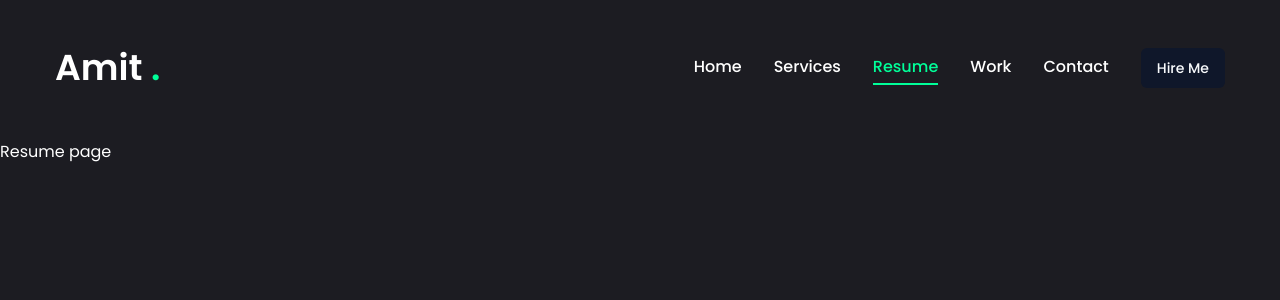
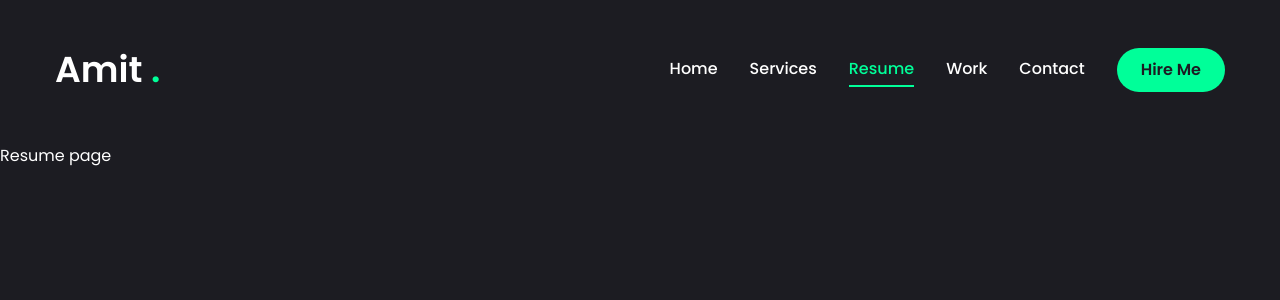
Before and after one commit to Amit-Biswas-WD/N_Portfolio_Website, a Next.js app: page /resume in a window 1280 px wide. Shown: the top 300 px of the page. Built offline with nearby package versions, Linux system fonts and the light colour scheme.

Commit message:
This is Hiring Button

```diff
--- a/components/Header.jsx
+++ b/components/Header.jsx
@@ -1,6 +1,7 @@
 import Link from "next/link";
 import { Nav } from "./Nav";
 import { Button } from "./ui/button";
+import MobileNab from "./MobileNab";
 
 export const Header = () => {
   return (
@@ -17,6 +18,9 @@ export const Header = () => {
             <Button>Hire Me</Button>
           </Link>
         </div>
+        <div className="xl:hidden">
+          <MobileNab />
+        </div>
       </div>
     </header>
   );
--- /dev/null
+++ b/components/MobileNab.jsx
@@ -0,0 +1,64 @@
+"use client";
+
+import { Sheet, SheetContent, SheetTrigger } from "@/components/ui/sheet";
+import Link from "next/link";
+import { usePathname } from "next/navigation";
+import { CiMenuFries } from "react-icons/ci";
+
+const links = [
+  { name: "home", path: "/" },
+  {
+    name: "services",
+    path: "/services",
+  },
+  {
+    name: "resume",
+    path: "/resume",
+  },
+  {
+    name: "work",
+    path: "/work",
+  },
+  {
+    name: "contact",
+    path: "/contact",
+  },
+];
+
+const MobileNab = () => {
+  const pathName = usePathname();
+  return (
+    <Sheet>
+      <SheetTrigger className="flex justify-center items-center">
+        <CiMenuFries className="text-[32px] text-accent" />
+      </SheetTrigger>
+      <SheetContent className="flex flex-col">
+        <div className="mt-32 mb-40 text-center text-2xl">
+          <Link href="/">
+            <h1 className="text-4xl font-semibold">
+              Amit <span className="text-accent">.</span>
+            </h1>
+          </Link>
+        </div>
+        <nav className="flex flex-col justify-center items-center gap-8">
+          {links.map((link, index) => {
+            return (
+              <Link
+                href={link.path}
+                key={index}
+                className={`${
+                  link.path === pathName &&
+                  "text-accent border-b-2 border-accent"
+                } capitalize font-medium hover:text-accent transition-all`}
+              >
+                {link.name}
+              </Link>
+            );
+          })}
+        </nav>
+      </SheetContent>
+    </Sheet>
+  );
+};
+
+export default MobileNab;
--- a/components/StairTransition.jsx
+++ b/components/StairTransition.jsx
@@ -1,14 +1,14 @@
 "use client";
 
 import { AnimatePresence, motion } from "framer-motion";
-import { useParams } from "next/navigation";
+import { usePathname } from "next/navigation";
 import Stairs from "./Stairs";
 
 const StairTransition = () => {
-  const pathname = useParams();
+  const pathname = usePathname();
   return (
     <>
-      <AnimatePresence made="wait">
+      <AnimatePresence mode="wait">
         <div key={pathname}>
           <div className="h-screen w-screen fixed top-0 left-0 right-0 z-40 pointer-events-none flex">
             <Stairs />
--- a/components/ui/button.jsx
+++ b/components/ui/button.jsx
@@ -1,29 +1,23 @@
-import * as React from "react"
-import { Slot } from "@radix-ui/react-slot"
+import * as React from "react";
+import { Slot } from "@radix-ui/react-slot";
 import { cva } from "class-variance-authority";
 
-import { cn } from "@/lib/utils"
+import { cn } from "@/lib/utils";
 
 const buttonVariants = cva(
-  "inline-flex items-center justify-center whitespace-nowrap rounded-md text-sm font-medium ring-offset-white transition-colors focus-visible:outline-none focus-visible:ring-2 focus-visible:ring-slate-950 focus-visible:ring-offset-2 disabled:pointer-events-none disabled:opacity-50 dark:ring-offset-slate-950 dark:focus-visible:ring-slate-300",
+  "inline-flex items-center justify-center whitespace-nowrap rounded-full text-base font-semibold ring-offset-white transition-colors",
   {
     variants: {
       variant: {
-        default: "bg-slate-900 text-slate-50 hover:bg-slate-900/90 dark:bg-slate-50 dark:text-slate-900 dark:hover:bg-slate-50/90",
-        destructive:
-          "bg-red-500 text-slate-50 hover:bg-red-500/90 dark:bg-red-900 dark:text-slate-50 dark:hover:bg-red-900/90",
+        default: "bg-accent text-primary hover:bg-accent-hover",
+        primary: "bg-primary text-white",
         outline:
-          "border border-slate-200 bg-white hover:bg-slate-100 hover:text-slate-900 dark:border-slate-800 dark:bg-slate-950 dark:hover:bg-slate-800 dark:hover:text-slate-50",
-        secondary:
-          "bg-slate-100 text-slate-900 hover:bg-slate-100/80 dark:bg-slate-800 dark:text-slate-50 dark:hover:bg-slate-800/80",
-        ghost: "hover:bg-slate-100 hover:text-slate-900 dark:hover:bg-slate-800 dark:hover:text-slate-50",
-        link: "text-slate-900 underline-offset-4 hover:underline dark:text-slate-50",
+          "border border-accent bg-transparent text-accent hover:bg-accent hover:text-primary",
       },
       size: {
-        default: "h-10 px-4 py-2",
-        sm: "h-9 rounded-md px-3",
-        lg: "h-11 rounded-md px-8",
-        icon: "h-10 w-10",
+        default: "h-[44px] px-6",
+        md: "h-[48px] px-6",
+        lg: "h-[56px] px-8 text-sm uppercase tracking-[2px]",
       },
     },
     defaultVariants: {
@@ -31,17 +25,20 @@ const buttonVariants = cva(
       size: "default",
     },
   }
-)
+);
 
-const Button = React.forwardRef(({ className, variant, size, asChild = false, ...props }, ref) => {
-  const Comp = asChild ? Slot : "button"
-  return (
-    (<Comp
-      className={cn(buttonVariants({ variant, size, className }))}
-      ref={ref}
-      {...props} />)
-  );
-})
-Button.displayName = "Button"
+const Button = React.forwardRef(
+  ({ className, variant, size, asChild = false, ...props }, ref) => {
+    const Comp = asChild ? Slot : "button";
+    return (
+      <Comp
+        className={cn(buttonVariants({ variant, size, className }))}
+        ref={ref}
+        {...props}
+      />
+    );
+  }
+);
+Button.displayName = "Button";
 
-export { Button, buttonVariants }
+export { Button, buttonVariants };
--- a/components/ui/sheet.jsx
+++ b/components/ui/sheet.jsx
@@ -1,18 +1,17 @@
 "use client";
-import * as React from "react"
-import * as SheetPrimitive from "@radix-ui/react-dialog"
+import * as React from "react";
+import * as SheetPrimitive from "@radix-ui/react-dialog";
 import { cva } from "class-variance-authority";
-import { X } from "lucide-react"
+import { cn } from "@/lib/utils";
+import { IoMdClose } from "react-icons/io";
 
-import { cn } from "@/lib/utils"
+const Sheet = SheetPrimitive.Root;
 
-const Sheet = SheetPrimitive.Root
+const SheetTrigger = SheetPrimitive.Trigger;
 
-const SheetTrigger = SheetPrimitive.Trigger
+const SheetClose = SheetPrimitive.Close;
 
-const SheetClose = SheetPrimitive.Close
-
-const SheetPortal = SheetPrimitive.Portal
+const SheetPortal = SheetPrimitive.Portal;
 
 const SheetOverlay = React.forwardRef(({ className, ...props }, ref) => (
   <SheetPrimitive.Overlay
@@ -21,12 +20,13 @@ const SheetOverlay = React.forwardRef(({ className, ...props }, ref) => (
       className
     )}
     {...props}
-    ref={ref} />
-))
-SheetOverlay.displayName = SheetPrimitive.Overlay.displayName
+    ref={ref}
+  />
+));
+SheetOverlay.displayName = SheetPrimitive.Overlay.displayName;
 
 const sheetVariants = cva(
-  "fixed z-50 gap-4 bg-white p-6 shadow-lg transition ease-in-out data-[state=open]:animate-in data-[state=closed]:animate-out data-[state=closed]:duration-300 data-[state=open]:duration-500 dark:bg-slate-950",
+  "fixed z-50 gap-4 bg-primary p-6 shadow-lg transition ease-in-out data-[state=open]:animate-in data-[state=closed]:animate-out data-[state=closed]:duration-300 data-[state=open]:duration-500 dark:bg-slate-950",
   {
     variants: {
       side: {
@@ -35,65 +35,77 @@ const sheetVariants = cva(
           "inset-x-0 bottom-0 border-t data-[state=closed]:slide-out-to-bottom data-[state=open]:slide-in-from-bottom",
         left: "inset-y-0 left-0 h-full w-3/4 border-r data-[state=closed]:slide-out-to-left data-[state=open]:slide-in-from-left sm:max-w-sm",
         right:
-          "inset-y-0 right-0 h-full w-3/4  border-l data-[state=closed]:slide-out-to-right data-[state=open]:slide-in-from-right sm:max-w-sm",
+          "inset-y-0 right-0 h-full w-3/4 data-[state=closed]:slide-out-to-right data-[state=open]:slide-in-from-right sm:max-w-sm",
       },
     },
     defaultVariants: {
       side: "right",
     },
   }
-)
+);
 
-const SheetContent = React.forwardRef(({ side = "right", className, children, ...props }, ref) => (
+const SheetContent = React.forwardRef(
+  ({ side = "right", className, children, ...props }, ref) => (
     <SheetPortal>
       <SheetOverlay />
-    <SheetPrimitive.Content ref={ref} className={cn(sheetVariants({ side }), className)} {...props}>
+      <SheetPrimitive.Content
+        ref={ref}
+        className={cn(sheetVariants({ side }), className)}
+        {...props}
+      >
         {children}
-      <SheetPrimitive.Close
-        className="absolute right-4 top-4 rounded-sm opacity-70 ring-offset-white transition-opacity hover:opacity-100 focus:outline-none focus:ring-2 focus:ring-slate-950 focus:ring-offset-2 disabled:pointer-events-none data-[state=open]:bg-slate-100 dark:ring-offset-slate-950 dark:focus:ring-slate-300 dark:data-[state=open]:bg-slate-800">
-        <X className="h-4 w-4" />
+        <SheetPrimitive.Close className="absolute right-8 top-8 transition-opacity outline-none">
+          <IoMdClose className="text-3xl text-accent" />
           <span className="sr-only">Close</span>
         </SheetPrimitive.Close>
       </SheetPrimitive.Content>
     </SheetPortal>
-))
-SheetContent.displayName = SheetPrimitive.Content.displayName
+  )
+);
+SheetContent.displayName = SheetPrimitive.Content.displayName;
 
-const SheetHeader = ({
-  className,
-  ...props
-}) => (
+const SheetHeader = ({ className, ...props }) => (
   <div
-    className={cn("flex flex-col space-y-2 text-center sm:text-left", className)}
-    {...props} />
-)
-SheetHeader.displayName = "SheetHeader"
+    className={cn(
+      "flex flex-col space-y-2 text-center sm:text-left",
+      className
+    )}
+    {...props}
+  />
+);
+SheetHeader.displayName = "SheetHeader";
 
-const SheetFooter = ({
-  className,
-  ...props
-}) => (
+const SheetFooter = ({ className, ...props }) => (
   <div
-    className={cn("flex flex-col-reverse sm:flex-row sm:justify-end sm:space-x-2", className)}
-    {...props} />
-)
-SheetFooter.displayName = "SheetFooter"
+    className={cn(
+      "flex flex-col-reverse sm:flex-row sm:justify-end sm:space-x-2",
+      className
+    )}
+    {...props}
+  />
+);
+SheetFooter.displayName = "SheetFooter";
 
 const SheetTitle = React.forwardRef(({ className, ...props }, ref) => (
   <SheetPrimitive.Title
     ref={ref}
-    className={cn("text-lg font-semibold text-slate-950 dark:text-slate-50", className)}
-    {...props} />
-))
-SheetTitle.displayName = SheetPrimitive.Title.displayName
+    className={cn(
+      "text-lg font-semibold text-slate-950 dark:text-slate-50",
+      className
+    )}
+    {...props}
+  />
+));
+SheetTitle.displayName = SheetPrimitive.Title.displayName;
 
 const SheetDescription = React.forwardRef(({ className, ...props }, ref) => (
   <SheetPrimitive.Description
     ref={ref}
     className={cn("text-sm text-slate-500 dark:text-slate-400", className)}
-    {...props} />
-))
-SheetDescription.displayName = SheetPrimitive.Description.displayName
+    {...props}
+  />
+));
+SheetDescription.displayName = SheetPrimitive.Description.displayName;
 
 export {
   Sheet,
@@ -106,4 +118,4 @@ export {
   SheetFooter,
   SheetTitle,
   SheetDescription,
-}
+};
--- a/package.json
+++ b/package.json
@@ -22,6 +22,7 @@
     "next": "14.2.5",
     "react": "^18",
     "react-dom": "^18",
+    "react-icons": "^5.2.1",
     "tailwind-merge": "^2.4.0",
     "tailwindcss-animate": "^1.0.7"
   },
```
Also changed, not shown: 1 other file (tests, documents, lock files or other folders). Lines whose indentation alone changed are shown as unchanged.
